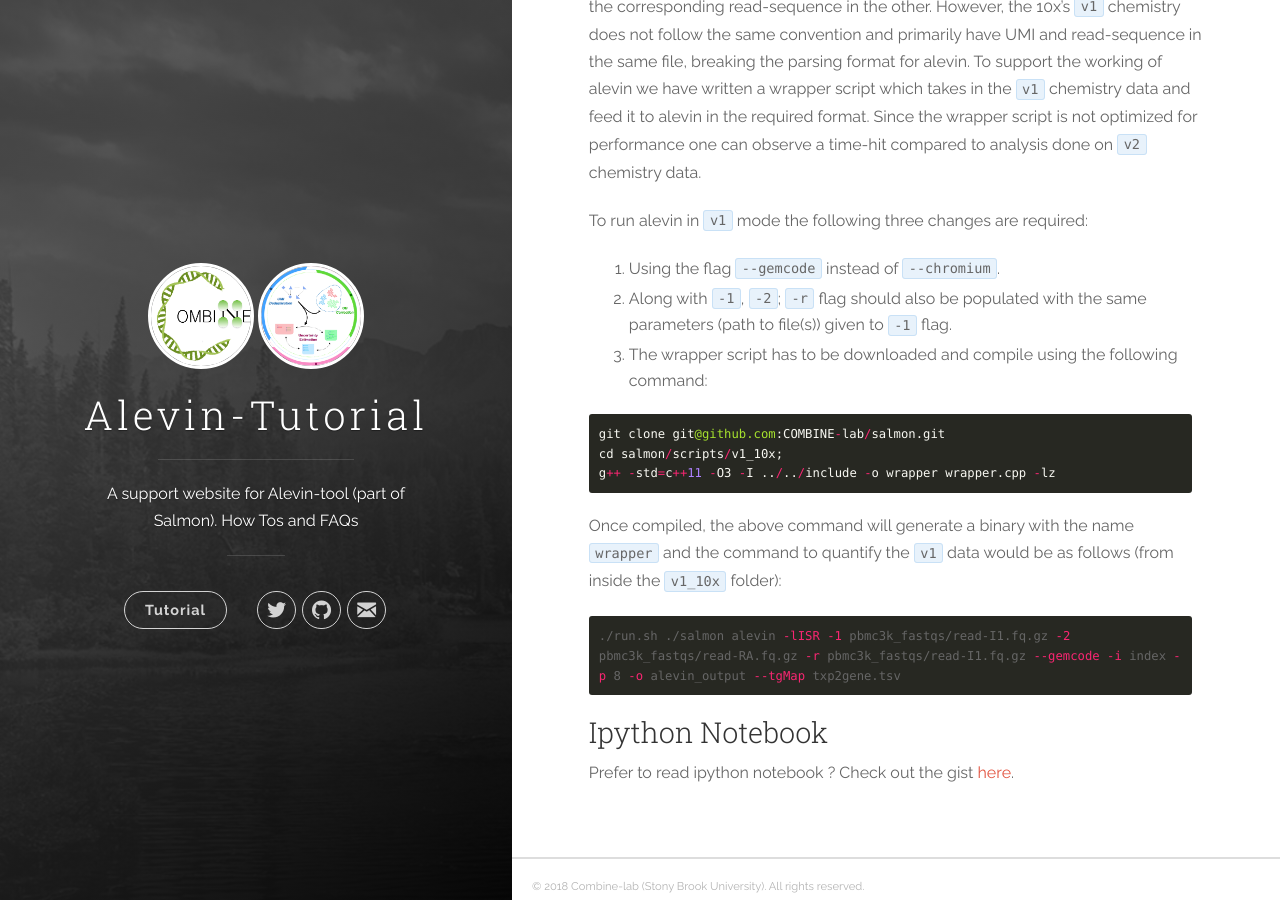
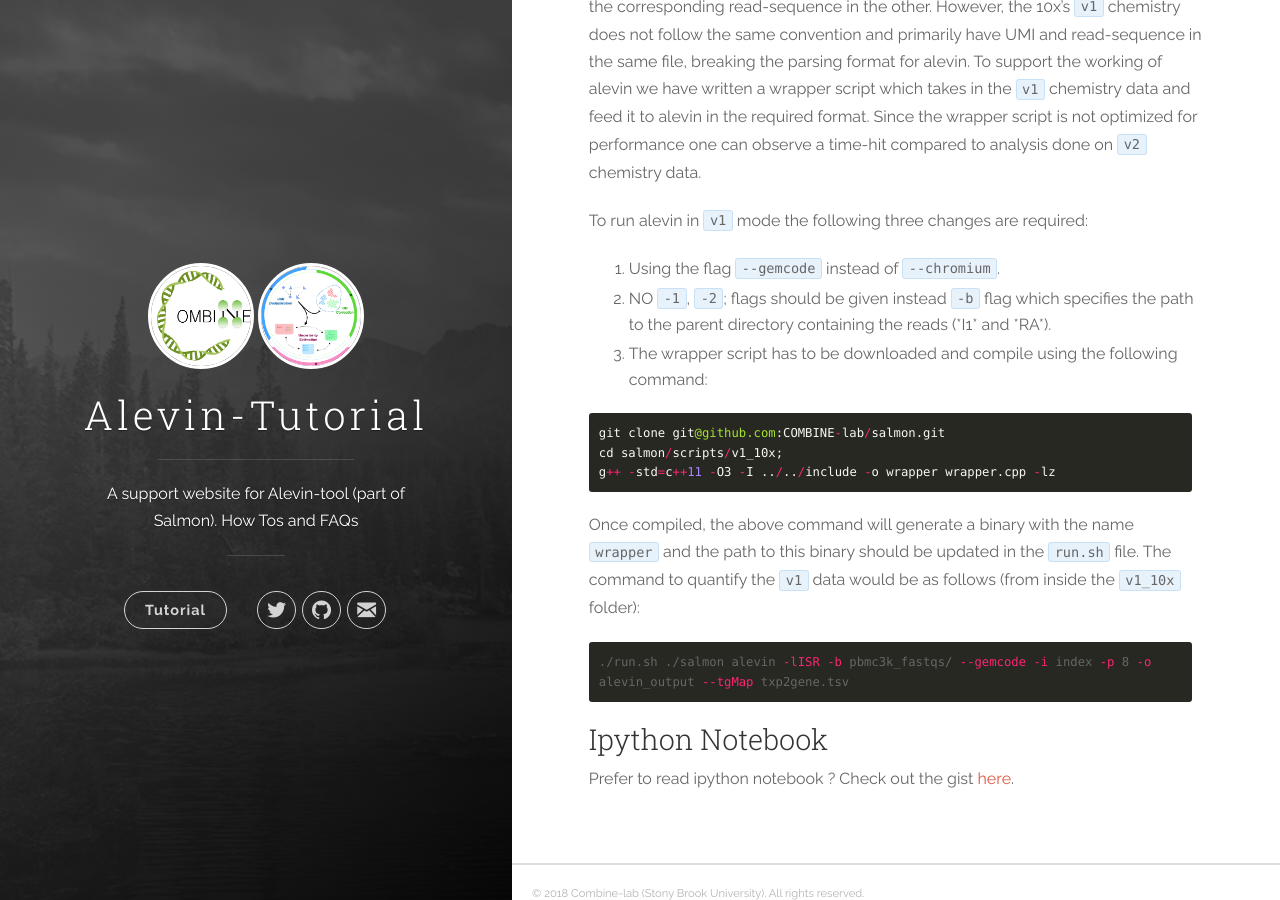
Before and after one commit to COMBINE-lab/alevin-tutorial, a Jekyll site: the page built from docs/_posts/2018-22-05-running-alevin.markdown, in a window 1280 px wide and 900 px high, scrolled down 1129 px. Built offline with Jekyll 4.4.1, drawn with Linux system fonts in a browser that asks for light colours.

Commit message:
Update 2018-22-05-running-alevin.markdown

````diff
--- a/docs/_posts/2018-22-05-running-alevin.markdown
+++ b/docs/_posts/2018-22-05-running-alevin.markdown
@@ -31,7 +31,7 @@ Alevin is designed to primarily work with the file-format having CB-UMI in file
 To run alevin in `v1` mode the following three changes are required:
 
 1. Using the flag `--gemcode` instead of `--chromium`.
-2. Along with `-1`, `-2`; `-r` flag should also be populated with the same parameters (path to file(s)) given to `-1` flag.
+2. NO `-1`, `-2`; flags should be given instead `-b` flag which specifies the path to the parent directory containing the reads (\*I1\* and \*RA\*).
 3. The wrapper script has to be downloaded and compile using the following command:
 
 ```python
@@ -40,10 +40,10 @@ cd salmon/scripts/v1_10x;
 g++ -std=c++11 -O3 -I ../../include -o wrapper wrapper.cpp -lz
 ```
 
-Once compiled, the above command will generate a binary with the name `wrapper` and the command to quantify the `v1` data would be as follows (from inside the `v1_10x` folder):
+Once compiled, the above command will generate a binary with the name `wrapper` and the path to this binary should be updated in the `run.sh` file. The command to quantify the `v1` data would be as follows (from inside the `v1_10x` folder):
 
 ```bash
-./run.sh ./salmon alevin -lISR -1 pbmc3k_fastqs/read-I1.fq.gz -2 pbmc3k_fastqs/read-RA.fq.gz -r pbmc3k_fastqs/read-I1.fq.gz --gemcode -i index -p 8 -o alevin_output --tgMap txp2gene.tsv
+./run.sh ./salmon alevin -lISR -b pbmc3k_fastqs/ --gemcode -i index -p 8 -o alevin_output --tgMap txp2gene.tsv
 ```
 
 ### Ipython Notebook
````
